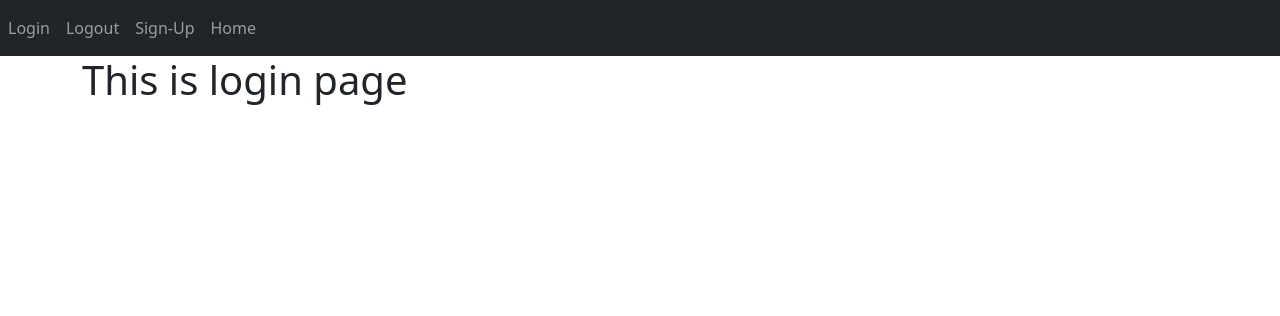
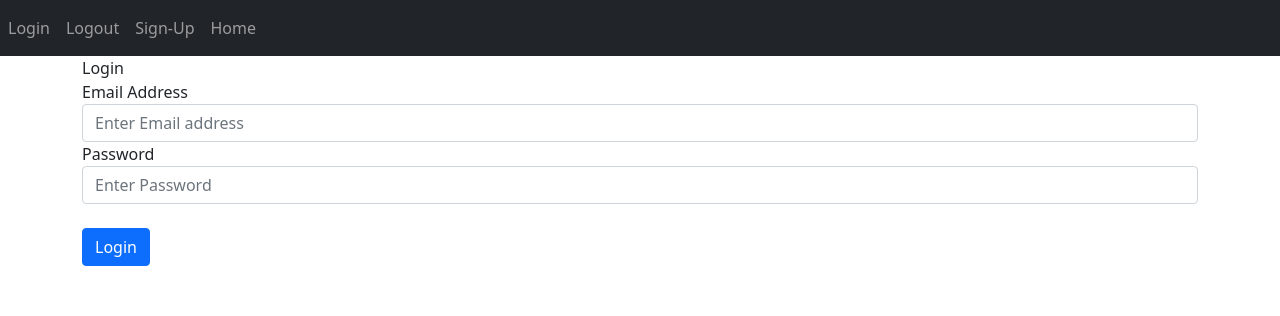
Before and after one commit to Pascal-Owilly/Pitches, a Flask app: page /login in a window 1280 px wide. Shown: the top 316 px of the page. Run offline with Flask 2, Linux system fonts and the light colour scheme; some libraries are stand-ins or nearby versions.

Commit message:
print data requested to confirm the inner working of the form

```diff
--- a/website/auth.py
+++ b/website/auth.py
@@ -1,18 +1,22 @@
-from cgitb import text
-from flask import Blueprint, render_template
+
+from flask import Blueprint, render_template, request
+# request will get the form data
 
 
 auth = Blueprint('auth', __name__)
 
 # defining login, logout, signup
-@auth.route('/login')
+@auth.route('/login', methods=['GET', 'POST']) # With GET nad POST requests we are able to accept get and post requests from this route
 def login():
+
+    data = request.form
+    print(data)
     return render_template("login.html", boolean=True)
 
 @auth.route('/logout')
 def logout():
     return "<h3>You are loged out"
 
-@auth.route('/sign-up')
+@auth.route('/sign-up', methods=['GET', 'POST'])
 def signin():
     return render_template("sign_up.html")
--- a/website/templates/login.html
+++ b/website/templates/login.html
@@ -1,5 +1,22 @@
 {% extends "base.html" %}
 {% block title %}Login{% endblock %}
 {% block content %}
-<h1>This is login page</h1>
+<form method="POST">Login
+    <div class="form-group">
+        <label for="email">Email Address</label>
+        <input type="email" class="form-control" id="email" name="email" placeholder="Enter Email address">
+    </div>
+
+
+    <div class="form-group">
+        <label for="password">Password</label>
+        <input type="password" class="form-control" id="password" name="password" placeholder="Enter Password ">
+    </div>
+
+
+
+    <br>
+
+    <button type="submit" class="btn btn-primary">Login</button>
+    </form>
 {% endblock %}
--- a/website/templates/sign_up.html
+++ b/website/templates/sign_up.html
@@ -2,7 +2,7 @@
 {% block title %}Sign Up{% endblock %}
 {% block content %}
 
-<form method="POST">Sign Up</form>
+<form method="POST">Sign Up
 <div class="form-group">
     <label for="email">Email Address</label>
     <input type="email" class="form-control" id="email" name="email" placeholder="Enter Email address">
@@ -26,5 +26,5 @@
 <br>
 
 <button type="submit" class="btn btn-primary">Submit</button>
-
+</form>
 {% endblock %}
```
